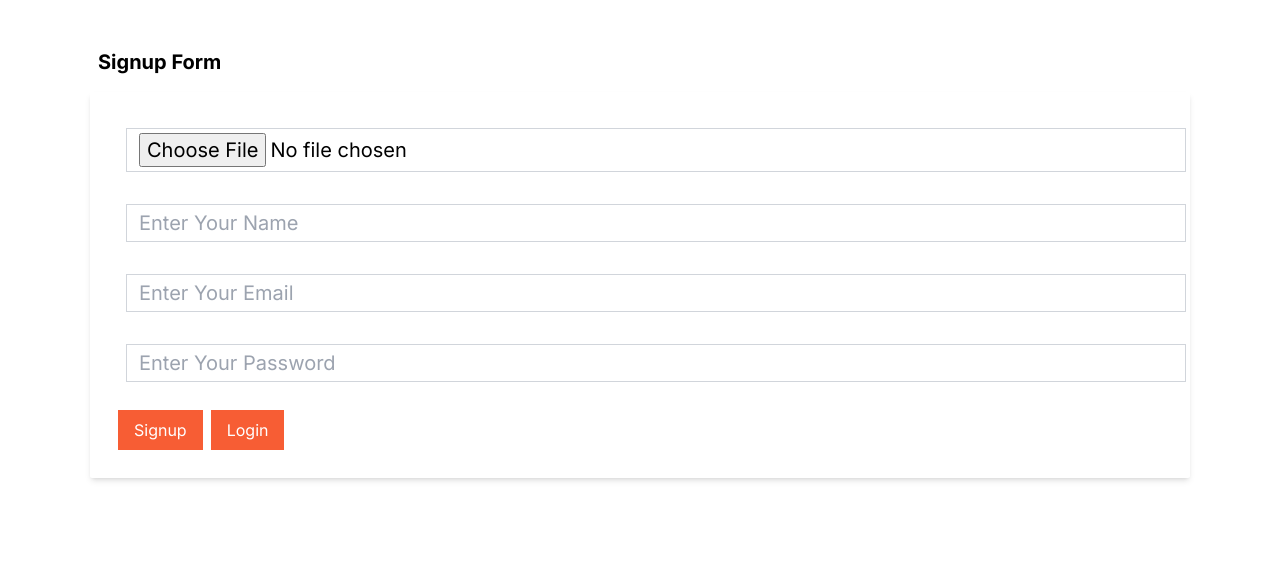
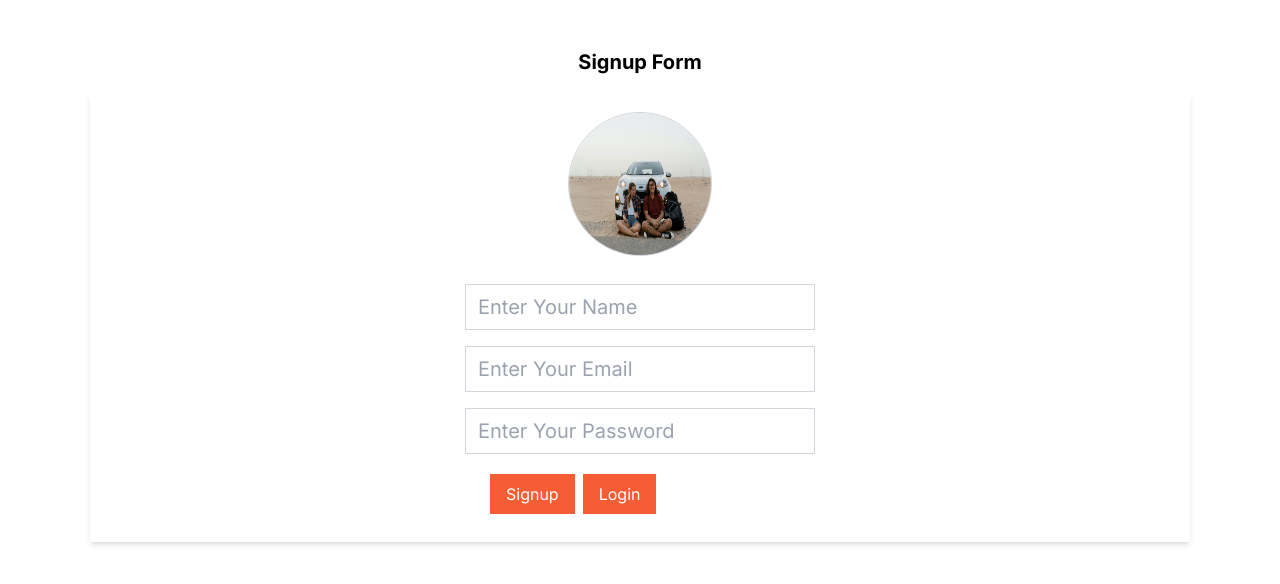
Before and after one commit to Vijay-mehta/carVista, a Next.js app: page /signup in a window 1280 px wide. Shown: the top 584 px of the page. Built offline with nearby package versions, Linux system fonts and the light colour scheme.

Commit message:
add signup form

```diff
--- a/package.json
+++ b/package.json
@@ -16,6 +16,7 @@
     "react": "^18",
     "react-dom": "^18",
     "react-icons": "^5.2.1",
+    "react-toastify": "^10.0.5",
     "sharp": "^0.33.4"
   },
   "devDependencies": {
--- a/src/app/(store)/c/page.js
+++ b/src/app/(store)/c/page.js
@@ -1,11 +1,11 @@
 "use client";
-import { useInternalService } from "@/app/hook/useInternalService";
+import { useInternalApiService } from "@/app/hook/useInternalApiService";
 import CarList from "@/app/ui/car/CartList";
 import { useEffect, useState } from "react";
 
 const UserCar = () => {
   const [fetchCar, fetchCarResult, fetchCarInProgress, fetchCarError] =
-    useInternalService("api/car/getcar", "GET");
+    useInternalApiService("api/car/getcar", "GET");
 
   useEffect( () => {
     fetchCar();
--- a/src/app/hook/useInternalService.js
+++ b/src/app/hook/useInternalApiService.js
@@ -1,6 +1,6 @@
 import { useState } from "react";
 
-export function useInternalService(action, method) {
+export function useInternalApiService(action, method) {
   const [response, setResponse] = useState({
     result: null,
     inProgress: false,
@@ -15,9 +15,17 @@ export function useInternalService(action, method) {
     });
 
     try {
+      const url = action;
+      if (params) {
+        `${url}/${params.join("/")}`;
+      }
+
       const options = {
         method: method.toUpperCase(),
       };
+      if (body && (method == "POST" || method == "PUT")) {
+        options.body = JSON.stringify(body);
+      }
 
       const res = await fetch(action, options);
       const data = await res.json();
--- a/src/app/ui/auth/Signup.js
+++ b/src/app/ui/auth/Signup.js
@@ -1,24 +1,101 @@
-'use client'
-const Signup =()=>{
+"use client";
+import { useInternalApiService } from "@/app/hook/useInternalApiService";
+import Image from "next/image";
+import { useState } from "react";
 
-    const handleChange=()=>{
+const Signup = () => {
+  const [userData, setUserData] = useState({
+    file: "/home/8.jpg",
+    name: "",
+    email: "",
+    password: "",
+  });
 
-    }
-    return(
-        <div className=" flex justify-center  text-black bg-white my-10 ">
-        <div className="   w-[1100px]">
-            <h1 className=" font-bold text-xl mb-4 m-2">Signup Form</h1>
-        <form className="shadow-md rounded-sm p-5">
+  const[userFetch,userResult,userInProgress,userError]=useInternalApiService("http://localhost:3000/api/users/signup","POST")
 
-        <input type="file" placeholder="Upload Your Photo" name="file" onChange={(e)=>handleChange(e.target.value)} className="px-3 m-4 py-1 border border-gray-300  w-full hover:border-blue-200  text-xl"   />
-        <input type="text" placeholder="Enter Your Name" name="name" onChange={(e)=>handleChange(e.target.value)} className="px-3 m-4 py-1  border border-gray-300  w-full hover:border-blue-200  text-xl"   />
-        <input type="email" placeholder="Enter Your Email" name="eamil" onChange={(e)=>handleChange(e.target.value)} className="px-3 m-4 py-1 border border-gray-300  w-full hover:border-blue-200  text-xl"   />
-        <input type="password" placeholder="Enter Your Password" name="password" onChange={(e)=>handleChange(e.target.value)} className="px-3 m-4     py-1 border border-gray-300  w-full hover:border-blue-200  text-xl"   />
-        <div className=" flex  mt-3 m-2"><div className="bg-[#f75d34] text-white px-4 py-2 mr-2"><button type="submit"> Signup</button></div><div className="bg-[#f75d34] text-white px-4 py-2"><button type="submit">Login</button></div></div>
+
+
+  const handleChange = (e) => {
+    const { name, value, files } = e.target;
+    setUserData((prev) => {
+      const newState = { ...prev };
+      if (name === "file") {
+        newState[name] = files[0] ? URL.createObjectURL(files[0]) : prev.file;
+      } else {
+        newState[name] = value;
+      }
+      return newState;
+    });
+  };
+
+  const handleSubmit = (e) => {
+    e.preventDefault();
+    userFetch({
+      body:userData
+    })
+    console.log("Form submitted", userData);
+  };
+
+  return (
+    <div className="flex  justify-center text-black bg-white my-10">
+      <div className="w-[1100px]">
+        <h1 className="font-bold text-xl mb-4 m-2 text-center">Signup Form</h1>
+        <form className="shadow-md rounded-sm p-5 " onSubmit={handleSubmit}>
+          <div className="flex justify-center">
+            <Image
+              className="w-36 h-36 rounded-full border border-gray-300"
+              alt="user profile"
+              src={userData.file}
+              width={250}
+              height={250}
+              onClick={() => document.getElementById("fileInput").click()}
+            />
+            <input
+              type="file"
+              name="file"
+              onChange={handleChange}
+              className="hidden"
+              id="fileInput"
+            />
+          </div>
+          <div className=" flex flex-col items-center">
+            <div className="text-center mt-5">
+            </div>
+            <input
+              type="text"
+              placeholder="Enter Your Name"
+              name="name"
+              onChange={handleChange}
+              className="px-3 m-2 py-2 border border-gray-300 w-[350px] hover:border-blue-200 text-xl"
+            />
+            <input
+              type="email"
+              placeholder="Enter Your Email"
+              name="email"
+              onChange={handleChange}
+              className="px-3 m-2 py-2 border border-gray-300 w-[350px] hover:border-blue-200 text-xl"
+            />
+            <input
+              type="password"
+              placeholder="Enter Your Password"
+              name="password"
+              onChange={handleChange}
+              className="px-3 m-2 py-2 border border-gray-300 w-[350px] hover:border-blue-200 text-xl"
+            />
+            <div className="flex mt-3 m-2 w-[300px]">
+              <div className="bg-[#f75d34] text-white px-4 py-2 mr-2">
+                <button type="submit">Signup</button>
+              </div>
+              <div className="bg-[#f75d34] text-white px-4 py-2">
+                <button type="button">Login</button>
+              </div>
+            </div>
+
+          </div>
         </form>
-        </div>
-        </div>
-    )
-}
+      </div>
+    </div>
+  );
+};
 
-export default Signup
+export default Signup;
--- a/src/app/ui/car/CarCard.js
+++ b/src/app/ui/car/CarCard.js
@@ -1,7 +1,7 @@
 import Image from "next/image";
 const CarCard = ({ carData }) => {
   return (
-    <div className=" text-black  bg-white p-6 shadow-lg rounded-lg  border border-[#ebab9c]">
+    <div className=" text-black  bg-white p-6 shadow-lg rounded-lg ">
         <Image src="/home/Tesla.jpg" alt="car image" height={400} width={400} />
         <div className="  grid gap-2 grid-cols-1   mt-2">
         <span className=" font-medium">{`${carData.make} ${carData.model}`}</span>
```
Also changed, not shown: 1 other file (tests, documents, lock files or other folders).
